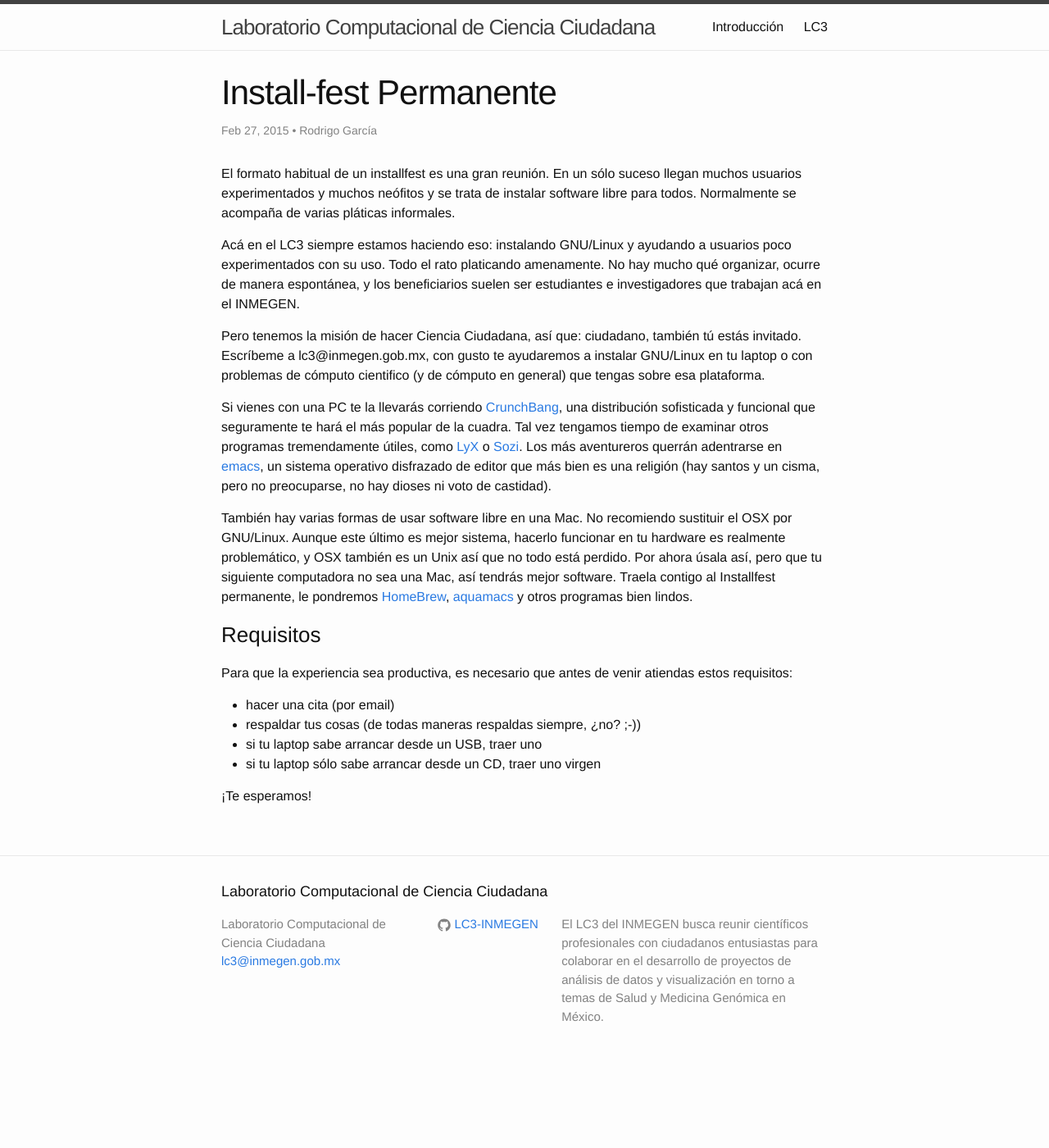
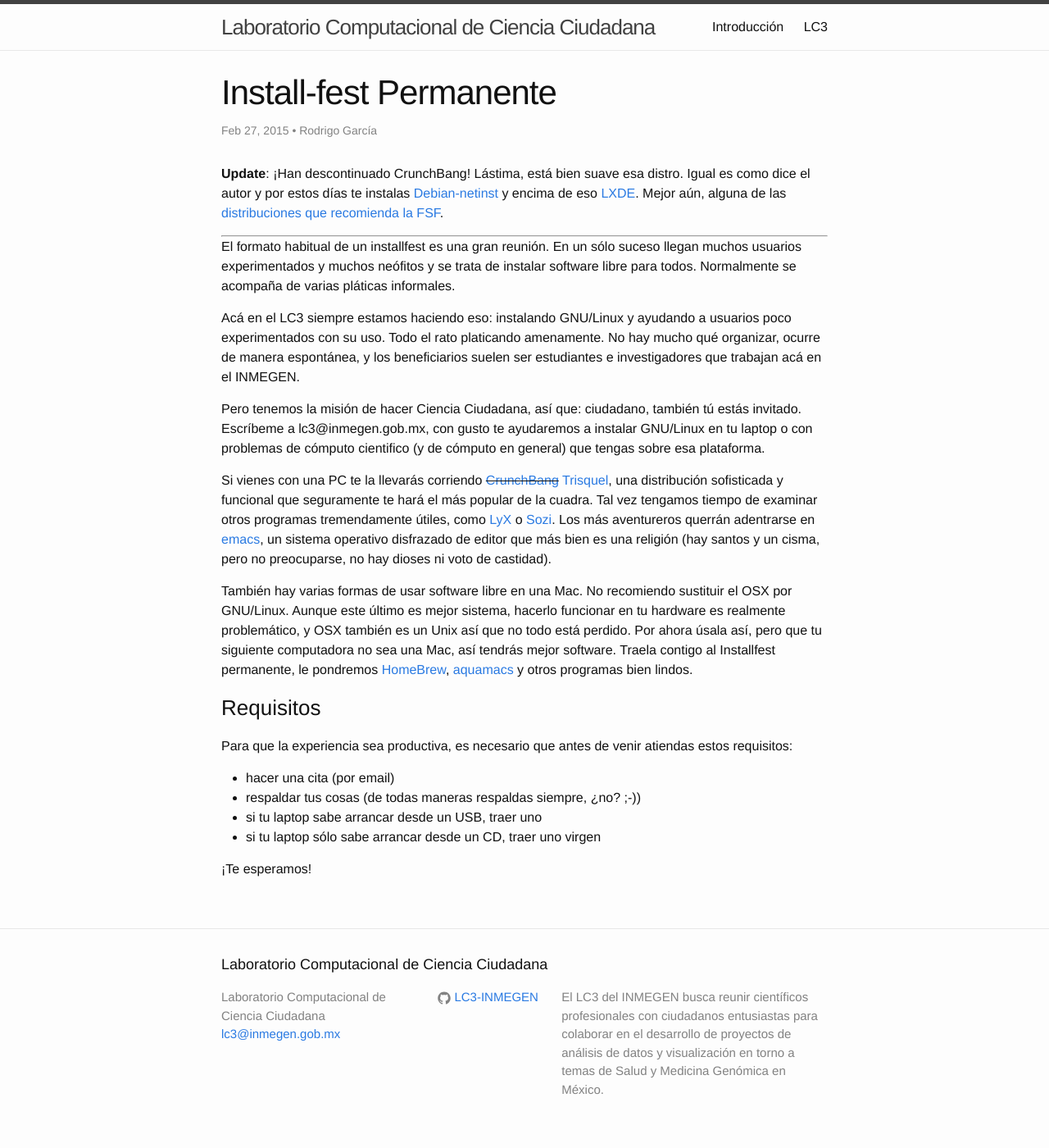
Before and after one commit to LC3-INMEGEN/LC3-INMEGEN.github.io, a Jekyll site: the page built from _posts/2015/2015-02-27-installfest_permanente.md, in a window 1280 px wide. Shown: the whole page at 82% size. Built offline with Jekyll 4.4.1, drawn with Linux system fonts in a browser that asks for light colours; nearby versions of some CDN libraries; comment, search, counter and statistics services are not loaded; before the commit the page ends 1311 px from its top, so only the background shows below that.

Commit message:
descontinuaron crunchbang!

```diff
--- a/_posts/2015/2015-02-27-installfest_permanente.md
+++ b/_posts/2015/2015-02-27-installfest_permanente.md
@@ -4,6 +4,14 @@ title: Install-fest Permanente
 description: Trae tu computadora, te ayudamos a instalar y usar GNU/Linux en ella.
 author: Rodrigo García
 ---
+
+ **Update**: ¡Han descontinuado CrunchBang! Lástima, está bien suave
+  esa distro. Igual es como dice el autor y por estos días te instalas
+  [Debian-netinst](https://www.debian.org/CD/netinst/) y encima de eso
+  [LXDE](http://lxde.org). Mejor aún, alguna de las [distribuciones que
+  recomienda la FSF](https://www.gnu.org/distros/free-distros.es.html).
+
+----
 
 El formato habitual de un installfest es una gran reunión. En un sólo
 suceso llegan muchos usuarios experimentados y muchos neófitos y se
@@ -23,7 +31,8 @@ laptop o con problemas de cómputo cientifico (y de cómputo en general)
 que tengas sobre esa plataforma.
 
 Si vienes con una PC te la llevarás corriendo
-[CrunchBang](http://crunchbang.org), una distribución sofisticada y
+~~[CrunchBang](http://crunchbang.org)~~
+[Trisquel](http://trisquel.info/), una distribución sofisticada y
 funcional que seguramente te hará el más popular de la cuadra. Tal vez
 tengamos tiempo de examinar otros programas tremendamente útiles, como
 [LyX](http://lyx.org) o
```
